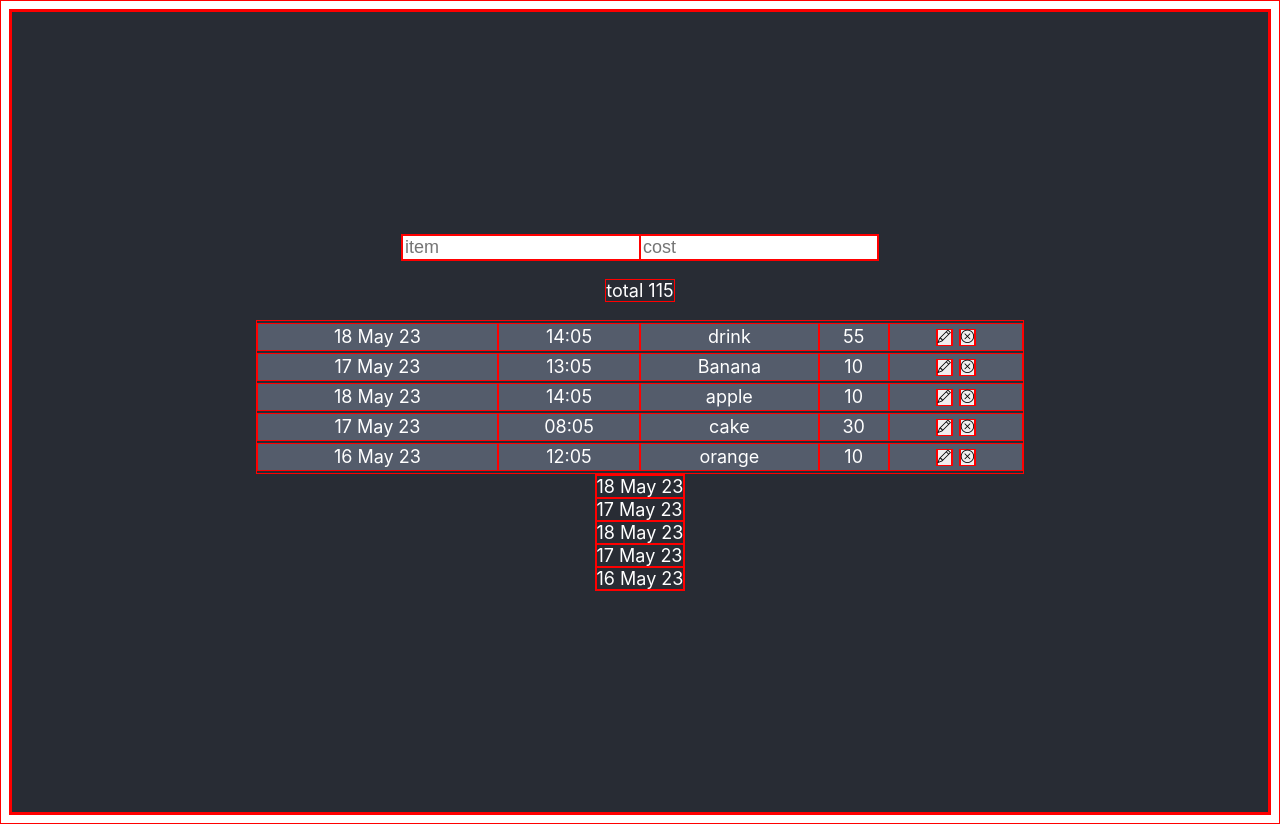
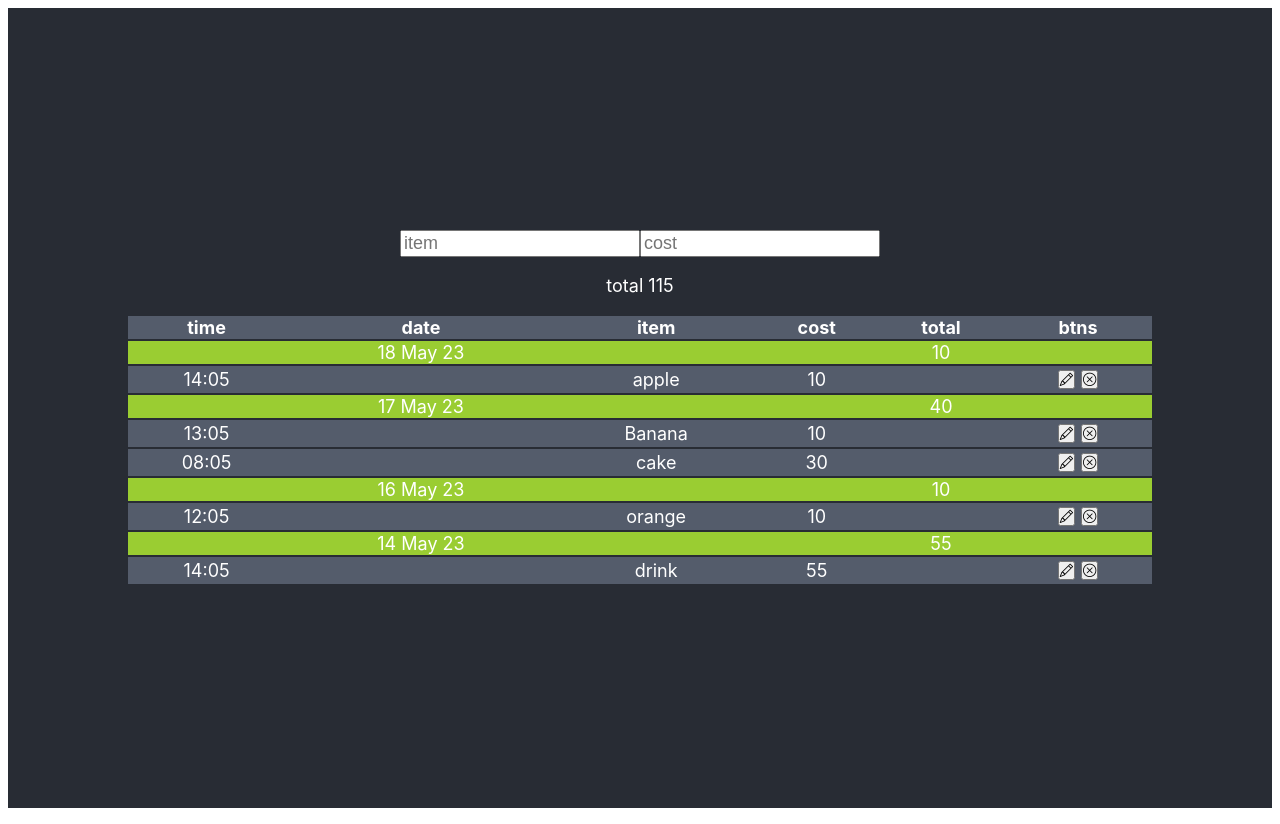
Before and after one commit to Dechol/budgetapp, a React (Create React App) app: page / in a window 1280 px wide. Built offline with nearby package versions, Linux system fonts and the light colour scheme.

Commit message:
table & input

```diff
--- a/src/App.js
+++ b/src/App.js
@@ -20,32 +20,10 @@ function App() {
     formJson['timestamp'] = timestamp
     formJson['time'] = time
     formJson['date'] = date
+    formJson['highlight'] = false
     console.log(formJson)
     setItems([...items, formJson])
   }
-  return (
-    <div className="App">
-        <MainInput handleSubmit={handleSubmit}/>
-        <TotalSpend items={items} />
-        <table>
-          {items.map(item =>
-            updateState === item.timestamp?
-            <EditTableRow
-              item={item}
-              items={items}
-              setItems={setItems}
-              handleSave={handleSave}/> :
-            <ItemRow
-              item={item}
-              handleEdit={handleEdit}
-              handleDelete={handleDelete}/>
-          )}
-        </table>
-        <div>
-          {items.map(item => <div>{item.date}</div>)}
-        </div>
-    </div>
-  )
   function handleEdit(id){
     console.log('edit ' +id)
     setUpdateState(id)
@@ -58,6 +36,101 @@ function App() {
   function handleSave(){
     setUpdateState(-1)
   }
+  function handleHighlight(id){
+    console.log('handleHighlight +' +id)
+  }
+
+  return (
+    <div className="App">
+        <MainInput handleSubmit={handleSubmit}/>
+        <TotalSpend items={items} />
+        {/* <table>
+          {items.map(item =>
+            updateState === item.timestamp?
+            <EditTableRow
+              item={item}
+              items={items}
+              setItems={setItems}
+              handleSave={handleSave}/> :
+            <ItemRow
+              item={item}
+              handleEdit={handleEdit}
+              handleDelete={handleDelete}
+              handleHighlight={handleHighlight}/>
+          )}
+        </table> */}
+        <SetDates
+          items={items}
+          handleDelete={handleDelete}
+          handleEdit={handleEdit}
+          updateState={updateState}
+          handleSave={handleSave}
+          handleHighlight={handleHighlight}
+          setItems={setItems}
+        />
+    </div>
+  )
+}
+
+function SetDates({items,handleEdit,handleDelete,updateState,
+                  setItems,handleSave,handleHighlight}){
+  let dates = items.map(item => item.date)
+  let setDates = new Set(dates)
+  let datesArray = Array.from(setDates).sort().reverse()
+  let daysObjectArray = datesArray.map(d => {
+    let day = {
+      date: d,
+      spend: Number(0),
+      displayItems: true,
+      items: []
+    }
+    for (let i = 0; i < items.length; i++) {
+      if(day.date === items[i].date){
+        day.spend += Number(items[i].cost)
+        day.items.push(items[i])
+      }}
+    return (
+      <>
+        <tr className='highlight' key={day.date}>
+          <td></td>
+          <td>{day.date}</td>
+          <td></td>
+          <td></td>
+          <td>{day.spend}</td>
+          <td></td>
+        </tr>
+        {day.displayItems && day.items.map(item =>
+            updateState === item.timestamp?
+            <EditTableRow
+              item={item}
+              items={items}
+              setItems={setItems}
+              handleSave={handleSave}
+              /> :
+            <ItemRow
+              item={item}
+              handleEdit={handleEdit}
+              handleDelete={handleDelete}
+              handleHighlight={handleHighlight}/>
+          )
+        }
+      </>
+    )}
+  )
+
+  return(
+    <table>
+      <tr>
+        <th>time</th>
+        <th>date</th>
+        <th>item</th>
+        <th>cost</th>
+        <th>total</th>
+        <th>btns</th>
+      </tr>
+      {daysObjectArray}
+    </table>
+  )
 }
 
 export default App;
--- a/src/components/ItemRow.js
+++ b/src/components/ItemRow.js
@@ -1,12 +1,16 @@
 
 
-export default function ItemRow({item,handleEdit,handleDelete}){
+export default function ItemRow({item,handleEdit,handleDelete,handleHighlight}){
     return(
-        <tr key={item.timestamp}>
-        <td>{item.date}</td>
+        <tr
+          key={item.timestamp}
+          // onClick={()=>handleHighlight(item.timestamp)}
+        >
           <td>{item.time}</td>
+          <td></td>
           <td>{item.item}</td>
           <td>{item.cost}</td>
+          <td></td>
           <td>
             <button onClick={()=>handleEdit(item.timestamp)}><i class="bi bi-pencil"></i></button>
             <button onClick={() =>handleDelete(item.timestamp)}><i class="bi bi-x-circle"></i></button>
--- a/src/components/MainInput.js
+++ b/src/components/MainInput.js
@@ -5,8 +5,8 @@ export default function MainInput({handleSubmit}){
 
     return(
       <form onSubmit={handleSubmit}>
-        <input className='maininput' placeholder='item' name='item'/>
-        <input className='maininput' placeholder='cost' name='cost'/>
+        <input className='maininput' placeholder='item' name='item' required/>
+        <input className='maininput' placeholder='cost' name='cost' required/>
         <button type='submit' className='submitBtn'></button>
       </form>
     )
--- a/src/fakelist.js
+++ b/src/fakelist.js
@@ -3,38 +3,38 @@
 let myList = [
     {
       item:'drink',
-      date:'18 May 23',
+      date:'14 May 23',
       time:'14:05',
       cost:'55',
-      timestamp: 1
+      timestamp: 101
     },
     {
       item:'Banana',
       date:'17 May 23',
       time:'13:05',
       cost:'10',
-      timestamp: 2
+      timestamp: 102
     },
     {
       item:'apple',
       date:'18 May 23',
       time:'14:05',
       cost:'10',
-      timestamp: 1
+      timestamp: 103
     },
     {
       item:'cake',
       date:'17 May 23',
       time:'08:05',
       cost:'30',
-      timestamp: 2
+      timestamp: 104
     },
     {
       item:'orange',
       date:'16 May 23',
       time:'12:05',
       cost:'10',
-      timestamp: 3
+      timestamp: 105
     }]
 
     export default myList;
--- a/src/styles/App.css
+++ b/src/styles/App.css
@@ -1,5 +1,4 @@
 *{
-  border: 1px solid red;
 }
 .App {
   background-color: #282c34;
@@ -15,13 +14,16 @@
   display: none;
 }
 table{
-  width: 60vw;
+  width: 80vw;
   border-spacing: 0px 2px;
 }
+
+
 td input{
   width: 150px;
 }
 tr{
+  width: 80vw;
   background-color: #545c6b;
 }
 tr:hover{
@@ -38,6 +40,9 @@ td button{
 td button:hover{
   background-color: #2a69de;
 }
+.highlight{
+  background-color: yellowgreen;
+}
 input{
   font-size: calc(10px + 1vmin);
 
```
Lines whose indentation alone changed are shown as unchanged.
